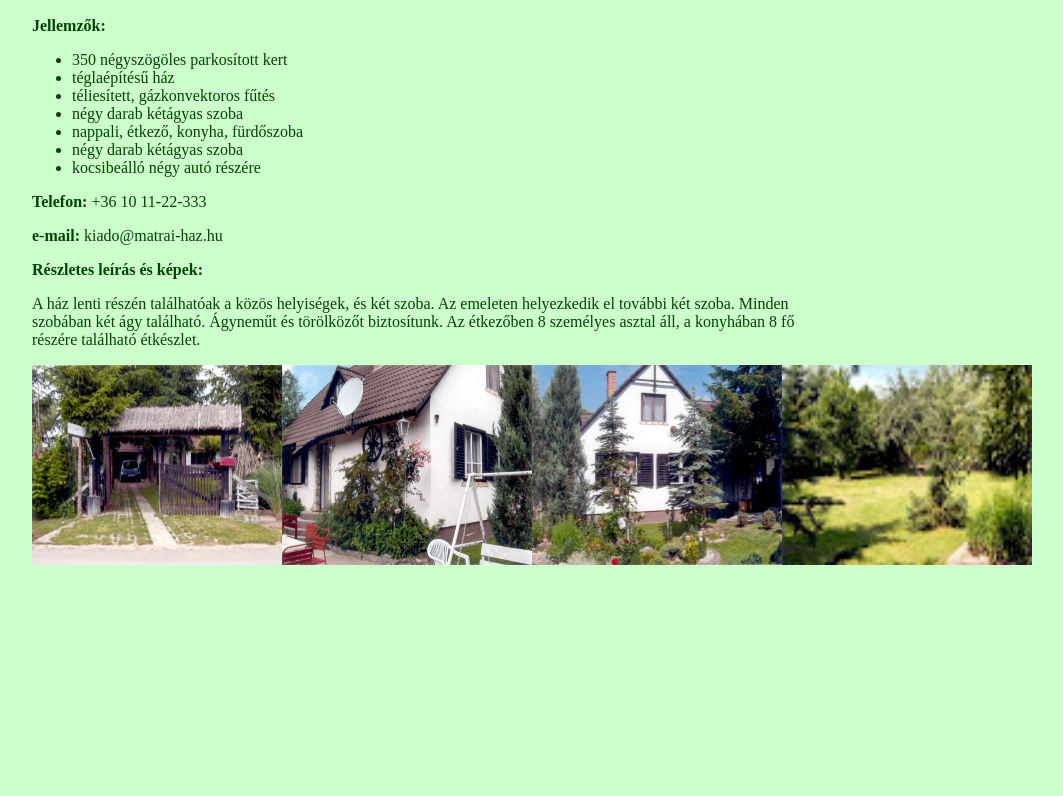
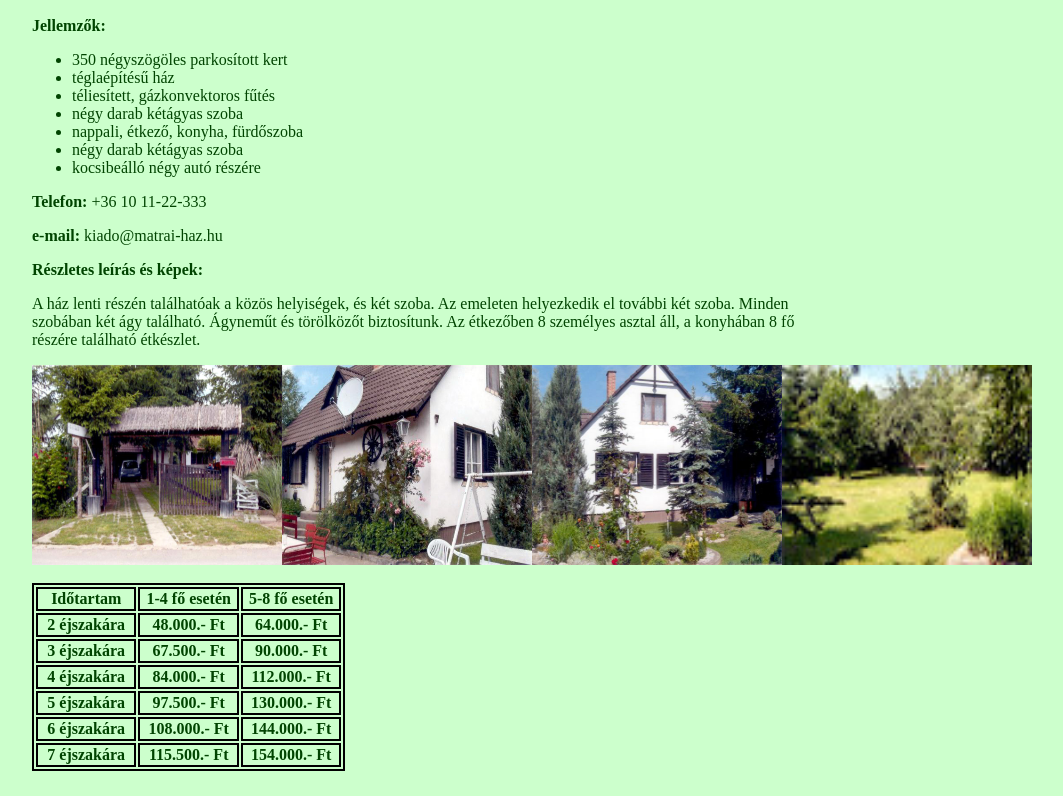
Before and after one commit to RenatoPeter/html, a plain HTML site: page Feladat9/feladat9.html in a window 1280 px wide. Shown: the part 113-909 px from the top of the page, without its empty margins (208-1271 px from the left). Before the commit the page ends 800 px from the top, so only its background shows below. Drawn offline with Linux system fonts and the light colour scheme.

Commit message:
Update feladat9.html

```diff
--- a/Feladat9/feladat9.html
+++ b/Feladat9/feladat9.html
@@ -8,6 +8,9 @@
     <style>
         .image-container {
             display: flex;
+        }
+        table, th, td {
+            border:2px solid black;
         }
 
     </style>
@@ -35,18 +38,48 @@
 	<br>
 	<p>A ház lenti részén találhatóak a közös helyiségek, és két szoba. Az emeleten helyezkedik el további két szoba. Minden szobában két ágy található. Ágyneműt és törölközőt biztosítunk. Az étkezőben 8 személyes asztal áll, a konyhában 8 fő részére található étkészlet.</p>
     <div class="image-container">
-        <div>
-            <img src="pics/haz1.jpg" width="250" height="200">
-        </div>
-        <div>
-            <img src="pics/haz2.jpg" width="250" height="200">
-        </div>
-        <div>
-            <img src="pics/haz3.jpg" width="250" height="200">
-        </div>
-        <div>
-            <img src="pics/haz4.jpg" width="250" height="200">
-        </div>
+        <img src="pics/haz1.jpg" width="250" height="200">
+        <img src="pics/haz2.jpg" width="250" height="200">
+        <img src="pics/haz3.jpg" width="250" height="200">
+        <img src="pics/haz4.jpg" width="250" height="200">
     </div>
+    <br>
+        <table>
+            <tr>
+                <th style="width:30%"><b>Időtartam</b></th>
+                <th style="width:30%"><b>1-4 fő esetén</b></th>
+                <th style="width:30%"><b>5-8 fő esetén</b></th>
+            </tr>
+            <tr>
+                <th>2 éjszakára</th>
+                <th>48.000.- Ft</th>
+                <th>64.000.- Ft</th>
+            </tr>
+            <tr>
+                <th>3 éjszakára</th>
+                <th>67.500.- Ft</th>
+                <th>90.000.- Ft</th>
+            </tr>
+            <tr>
+                <th>4 éjszakára</th>
+                <th>84.000.- Ft</th>
+                <th>112.000.- Ft</th>
+            </tr>
+            <tr>
+                <th>5 éjszakára</th>
+                <th>97.500.- Ft</th>
+                <th>130.000.- Ft</th>
+            </tr>
+            <tr>
+                <th>6 éjszakára</th>
+                <th>108.000.- Ft</th>
+                <th>144.000.- Ft</th>
+            </tr>
+            <tr>
+                <th>7 éjszakára</th>
+                <th>115.500.- Ft</th>
+                <th>154.000.- Ft</th>
+            </tr>
+        </table>
 </body>
 </html>
```
